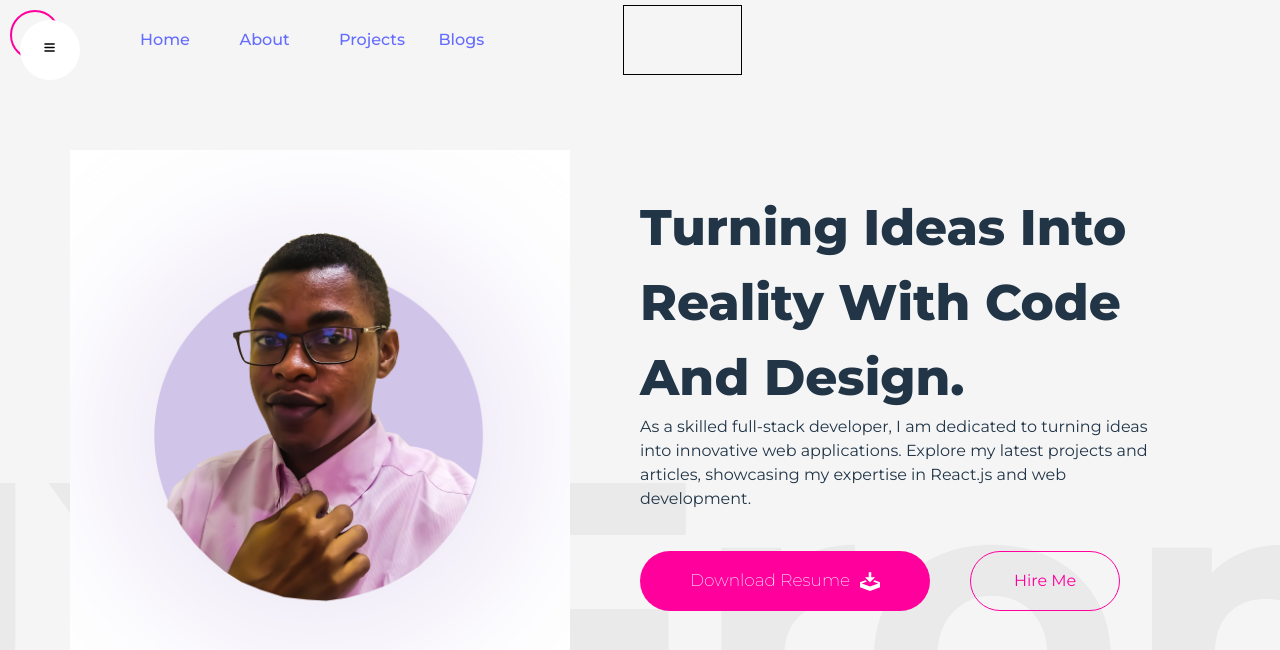
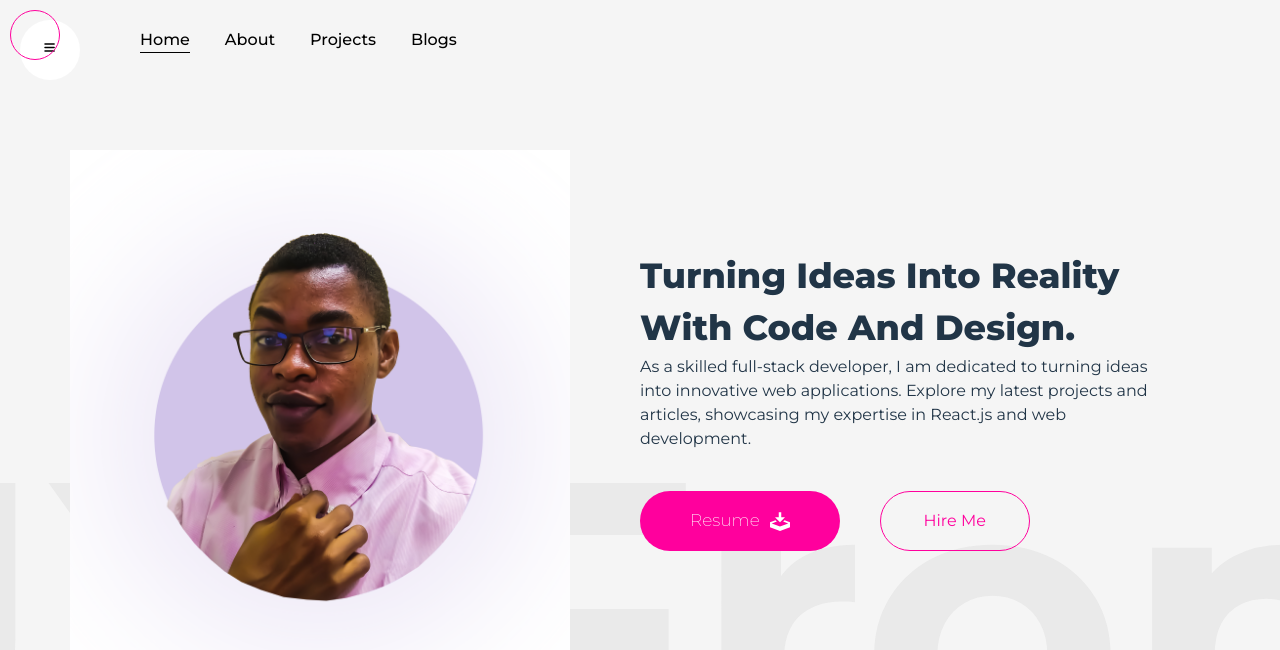
Before and after one commit to ObinnaKelvin/myportfolio2024v2, a React (Vite) app: page / in a window 1280 px wide. Shown: the top 650 px of the page. Built offline with nearby package versions, Linux system fonts and the light colour scheme.

Commit message:
About Page added

```diff
--- a/src/App.jsx
+++ b/src/App.jsx
@@ -25,12 +25,11 @@ function App() {
     // </div>
     <BrowserRouter>
       <Routes>
-        <Route path="/" element={<Home />}>
+          <Route path="/" element={<Home />}/>
           <Route path="/about" element={<About />} />
           <Route path="/projects" element={<Projects />} />
-          <Route path="blogs" element={<Blogs />} />
+          <Route path="/blogs" element={<Blogs />} />
           <Route path="*" element={<NoPage />} />
-        </Route>
       </Routes>
     </BrowserRouter>
   )
--- a/src/app.scss
+++ b/src/app.scss
@@ -14,6 +14,11 @@ html {
 body{
     // background-color: #0c0c1d;
     // color: lightgray;
+    .link {
+        color: black;
+        text-decoration: none;
+        width: max-content;
+    }
 }
 
 a {
--- /dev/null
+++ b/src/components/animatedText/animatedText.jsx
@@ -0,0 +1,64 @@
+import React from 'react'
+import { motion } from "framer-motion"
+import "./animatedText.scss"
+
+const quote = {
+    initial: {
+        opacity: 1,
+    },
+    animate: {
+        opacity: 1,
+        transition: {
+            delay: 0.5,
+            staggerChildren: 0.08
+        }
+    }
+}
+
+const singleWord = {
+    initial: {
+        opacity: 0,
+        y: 50,
+    },
+    animate: {
+        opacity: 1,
+        y: 0,
+        transition: {
+            // delay: 0.5
+            duration: 1
+        }
+    }
+}
+
+export const AnimatedText = ({text, className=""}) => {
+    return (
+        // <div className='animatedtext-container'>
+            <motion.div
+            className={`${className}`}
+            variants={quote}
+            initial="initial"
+            animate="animate"
+            >
+
+            {
+                text.split(" ").map((word, index) =>
+                    <motion.span key={word+'-'+index}
+                    variants={singleWord}
+                    >
+                        {word}&nbsp;
+                    </motion.span>
+                )
+            }
+
+            </motion.div>
+        // </div>
+    )
+}
+
+// function animatedText() {
+//   return (
+//     <div>animatedText</div>
+//   )
+// }
+
+// export default animatedText
--- /dev/null
+++ b/src/components/animatedText/animatedText.scss
@@ -0,0 +1,9 @@
+.animatedtext-container {
+    display: flex;
+    align-items: center;
+    justify-content: center;
+    width: max-content;
+    height: max-content;
+    border: 1px solid red;
+    // text-align: center;
+}
--- a/src/components/cursor/cursor.scss
+++ b/src/components/cursor/cursor.scss
@@ -4,7 +4,7 @@
     width: 50px;
     height: 50px;
     border-radius: 50%;
-    border: 2px solid rgb(255, 0, 157);
+    border: 1px solid rgb(255, 0, 157);
     position: fixed;
     z-index: 999;
 
--- a/src/components/navbar/Navbar.jsx
+++ b/src/components/navbar/Navbar.jsx
@@ -2,9 +2,13 @@ import React from 'react'
 import './navbar.scss'
 import { motion } from "framer-motion";
 import Sidebar from '../siderbar/Sidebar';
-import { Link } from "react-router-dom";
+import { BrowserRouter, Link, Route, Navigate, Routes } from "react-router-dom";
+import Blogs from '../../pages/blogs/Blogs';
 
 const Navbar = () => {
+
+    // const router = Link()
+    // console.log(router)
   return (
     <div className='navbar'>
         <Sidebar />
@@ -17,11 +21,10 @@ const Navbar = () => {
                 KobiSoft
             </motion.span> */}
             <div className="navLinks">
-
-                <Link to="/">Home</Link>
-                <Link to="/about">About</Link>
-                <Link to="/projects">Projects</Link>
-                <Link to="/blogs">Blogs</Link>
+                <Link to="/" className='link active'>Home</Link>
+                <Link to="/about"className='link'>About</Link>
+                <Link to="/projects"className='link'>Projects</Link>
+                <Link to="/blogs"className='link'>Blogs</Link>
             </div>
             <div className="social">
                 {/* <a href="#"><img src='/facebook.png'/></a>
@@ -30,7 +33,9 @@ const Navbar = () => {
                 <a href="#"><img src='/facebook.png'/></a>
                 <a href="#"><img src='/facebook.png'/></a> */}
             </div>
-            <div className="mode"></div>
+            <div className="mode">
+
+            </div>
         </div>
     </div>
   )
--- a/src/components/navbar/navbar.scss
+++ b/src/components/navbar/navbar.scss
@@ -6,8 +6,9 @@
     // border: 1px solid blue;
     padding: 0px 70px;
     background-color: transparent;
-    color: $dark-color;
+    // color: $dark-color;
     position: absolute;
+    z-index: 4;
 
     .wrapper {
         max-width: 1366px;
@@ -36,9 +37,23 @@
         .navLinks {
             display: flex;
             flex-direction: row;
-            gap: 5px;
+            gap: 35px;
             padding: 0px 70px;
             // border: 1px solid black;
+
+            .link {
+
+            }
+
+            .link:hover {
+                border-bottom: 1px solid black ;
+                transition: border-bottom 2s ease;
+                color: black;
+            }
+
+            .link.active {
+                border-bottom: 1px solid black ;
+            }
         }
 
         .social {
@@ -46,12 +61,17 @@
             gap: 20px;
             width: 300px;
             height: 70px;
-            border: 1px solid black;
+            // border: 1px solid black;
 
             img {
                 width: 18px;
                 height: 18px;
             }
         }
+
+        .mode {
+            // border: 1px solid black;
+            height: 70px;
+        }
     }
 }
--- a/src/pages/about/About.jsx
+++ b/src/pages/about/About.jsx
@@ -1,8 +1,19 @@
 import React from 'react'
+import './about.scss'
+import Cursor from '../../components/cursor/Cursor'
+import Navbar from '../../components/navbar/Navbar'
 
 function About() {
   return (
-    <div>About</div>
+    <div className='about-container'>
+      <Cursor />
+      <Navbar />
+
+      <div className="about-wrapper">
+        ABout
+
+      </div>
+    </div>
   )
 }
 
--- a/src/pages/about/about.scss
+++ b/src/pages/about/about.scss
@@ -0,0 +1,17 @@
+.about-container {
+    display: flex;
+    flex-direction: column;
+    // border: 1px solid red;
+    // min-height: 100vh;
+    height: 100vh;
+
+    .about-wrapper {
+        display: flex;
+        flex-direction: column;
+        // width: 100%;
+        height: 300px;
+        border: 1px solid red;
+
+    }
+
+}
--- a/src/pages/home/Home.jsx
+++ b/src/pages/home/Home.jsx
@@ -1,3 +1,4 @@
+import { AnimatedText } from '../../components/animatedText/animatedText';
 import Cursor from '../../components/cursor/Cursor'
 import Navbar from '../../components/navbar/Navbar'
 import './home.scss'
@@ -35,9 +36,10 @@ function Home() {
         </div>
         <div className="hero-right">
             <div className="textHolder">
-              <div className="caption">
+              <AnimatedText text="Turning Ideas Into Reality With Code And Design." className="caption" />
+              {/* <div className="caption">
                 Turning Ideas Into Reality With Code And Design.
-              </div>
+              </div> */}
               <div className="caption-details">
                 As a skilled full-stack developer, I am dedicated to turning ideas into innovative web applications.
                 Explore my latest projects and articles, showcasing my expertise in React.js and web development.
@@ -45,7 +47,7 @@ function Home() {
             </div>
             <div className="action-buttons">
               <div className="button-one">
-                  Download Resume <ImIcons.ImDownload style={{width: '20px',height: '20px'}} className='actionIcon'/>
+                  Resume <ImIcons.ImDownload style={{width: '20px',height: '20px'}} className='actionIcon'/>
               </div>
               <div className="button-two">
                   Hire Me
--- a/src/pages/home/home.scss
+++ b/src/pages/home/home.scss
@@ -69,8 +69,20 @@ $primaryDark-color: "#58E6D9"; // 80,230,217
                 // border: 1px solid red;
 
                 .caption {
-                    font-size: 50px;
+                    font-size: 35px;
                     font-weight: 800;
+                    height: max-content;
+                    width: 100%;
+                    // border: 1px solid red;
+                    display: flex;
+                    flex-direction: row;
+                    flex-wrap: wrap;
+
+                    span {
+                        // border: 1px solid red;
+                        width: max-content;
+                        height: max-content;
+                    }
                 }
             }
 
```
